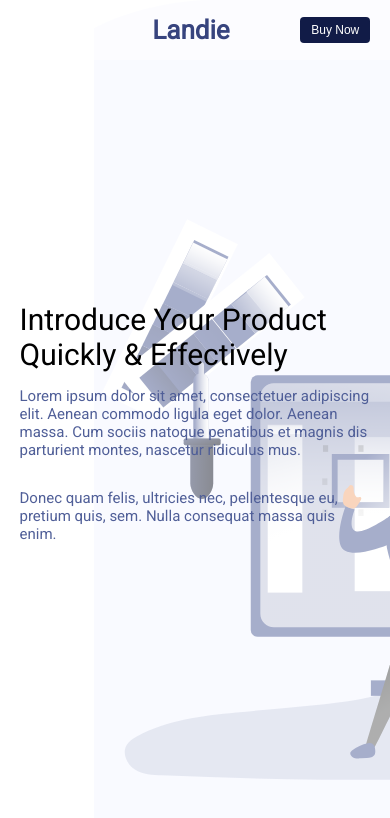
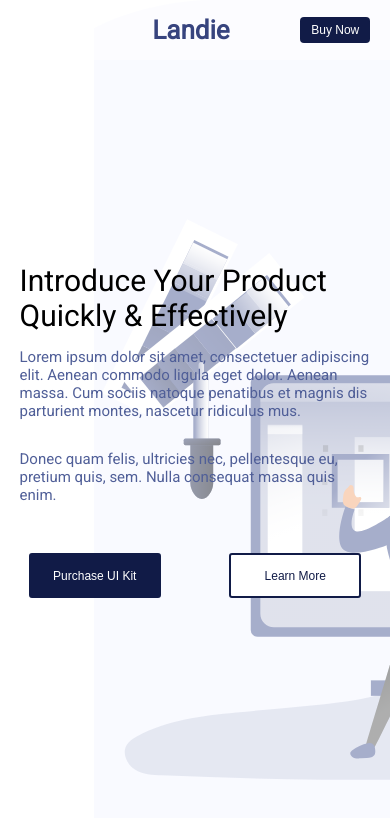
Before and after one commit to QwipeKun/Productivity-and-efficiency-of-landing, a React (Create React App) app: page / in a window 390 px wide. Shown: the top 818 px of the page. Built offline with nearby package versions, Linux system fonts and the light colour scheme.

Commit message:
added style for component perents

```diff
--- a/src/components/MainContent/GeneralPage/GeneralPage.jsx
+++ b/src/components/MainContent/GeneralPage/GeneralPage.jsx
@@ -7,7 +7,9 @@ const GeneralPage = () => {
     <div>
       <div className={s.titleDescriptionContainer}>
         <div className={s.titleDescriptionBlock}>
-          <div className={s.title}>Introduce Your Product Quickly & Effectively</div>
+          <div className={s.title}>
+            Introduce Your Product Quickly & Effectively
+          </div>
           <p>
             Lorem ipsum dolor sit amet, consectetuer adipiscing elit. Aenean
             commodo ligula eget dolor. Aenean massa. Cum sociis natoque
@@ -17,7 +19,16 @@ const GeneralPage = () => {
             Donec quam felis, ultricies nec, pellentesque eu, pretium quis, sem.
             Nulla consequat massa quis enim.
           </p>
+          <div className={s.buttons}>
+            <div>
+              <button className={s.buttonItemOne}> Purchase UI Kit </button>
+            </div>
+            <div>
+              <button className={s.buttonItemTwo}> Learn More </button>
+            </div>
+          </div>
         </div>
+        <div></div>
       </div>
       <div className={s.designerImg}>
         <img src={designer} alt="designer" />
--- a/src/components/MainContent/GeneralPage/generalPage.module.css
+++ b/src/components/MainContent/GeneralPage/generalPage.module.css
@@ -12,7 +12,6 @@
     justify-content: center;
     align-items: center;
     width: 61%;
-    margin-bottom: 10%;
 }
 
 
@@ -39,6 +38,60 @@
     font-size: 18px;
 }
 
+.buttons{
+    margin-top: 10%;
+    display: flex;
+    justify-content: flex-start;
+    align-items: center;
+    width: 100%;
+}
+
+.buttons .buttonItemOne{
+    width: 189px;
+    padding: 1vh 2vw;
+    font-weight: 500;
+    margin-right: 50px;
+    font-size: 16px;
+    line-height: 26px;
+    height: 100%;
+    background: #111B47;
+    color: white;
+    border: none;
+    border-radius: 2px;
+    outline: 2px solid #111B47;
+    outline-offset: -1px;
+    cursor: pointer;
+    transition: 0.6s;
+}
+.buttonItemOne:hover{
+    background-color: white;
+    color:#111B47;
+    transition: 0.8s;
+}
+
+.buttons .buttonItemTwo{
+    width: 189px;
+    height: 100%;
+    padding: 1vh 2vw;
+    font-weight: 500;
+    font-size: 16px;
+    line-height: 26px;
+    background: rgb(255, 255, 255);
+    color: #111B47;
+    outline: 2px solid #111B47;
+    outline-offset: -1px;
+    border: none;
+    border-radius: 2px;
+    cursor: pointer;
+    transition: 0.6s;
+}
+
+.buttonItemTwo:hover{
+    background-color: #111B47;
+    color:white;
+    transition: 0.8s;
+}
+
 
 @media screen and (max-width: 679px){
 
@@ -55,6 +108,16 @@
     .titleDescriptionBlock{
         margin-bottom: 5%;
         width: 90%;
+    }
+    .buttons{
+        justify-content: space-around;
+    }
+    .buttons .buttonItemOne{
+        margin: 0;
+    }
+
+    .buttons .buttonItemTwo{
+        margin: 0;
     }
 
 }
@@ -80,4 +143,16 @@
         margin-bottom: 5%;
     }
 
+    .buttons .buttonItemOne{
+        width: 130px;
+        margin-right: 50px;
+        font-size: 12px;
+    }
+
+    .buttons .buttonItemTwo{
+        width: 130px;
+        height: 100%;
+        font-size: 12px;
+
+    }
 }
```
Also changed, not shown: src/components/MainContent/CentralContent/CentralContent.jsx (+18 -1 lines), src/image/designer/Icon.svg (added), src/image/designer/undraw_mobile_login_ikmv.svg (added).
